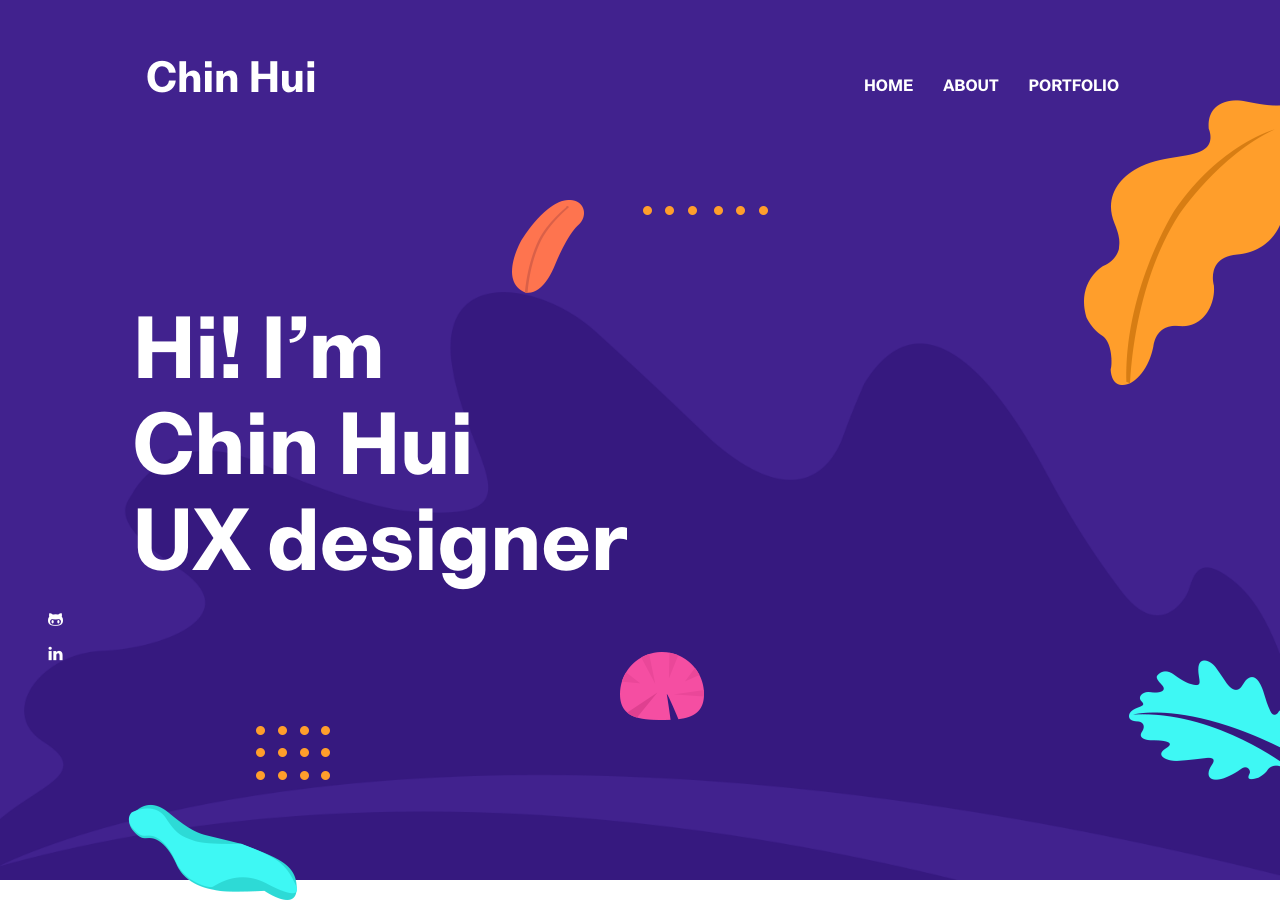
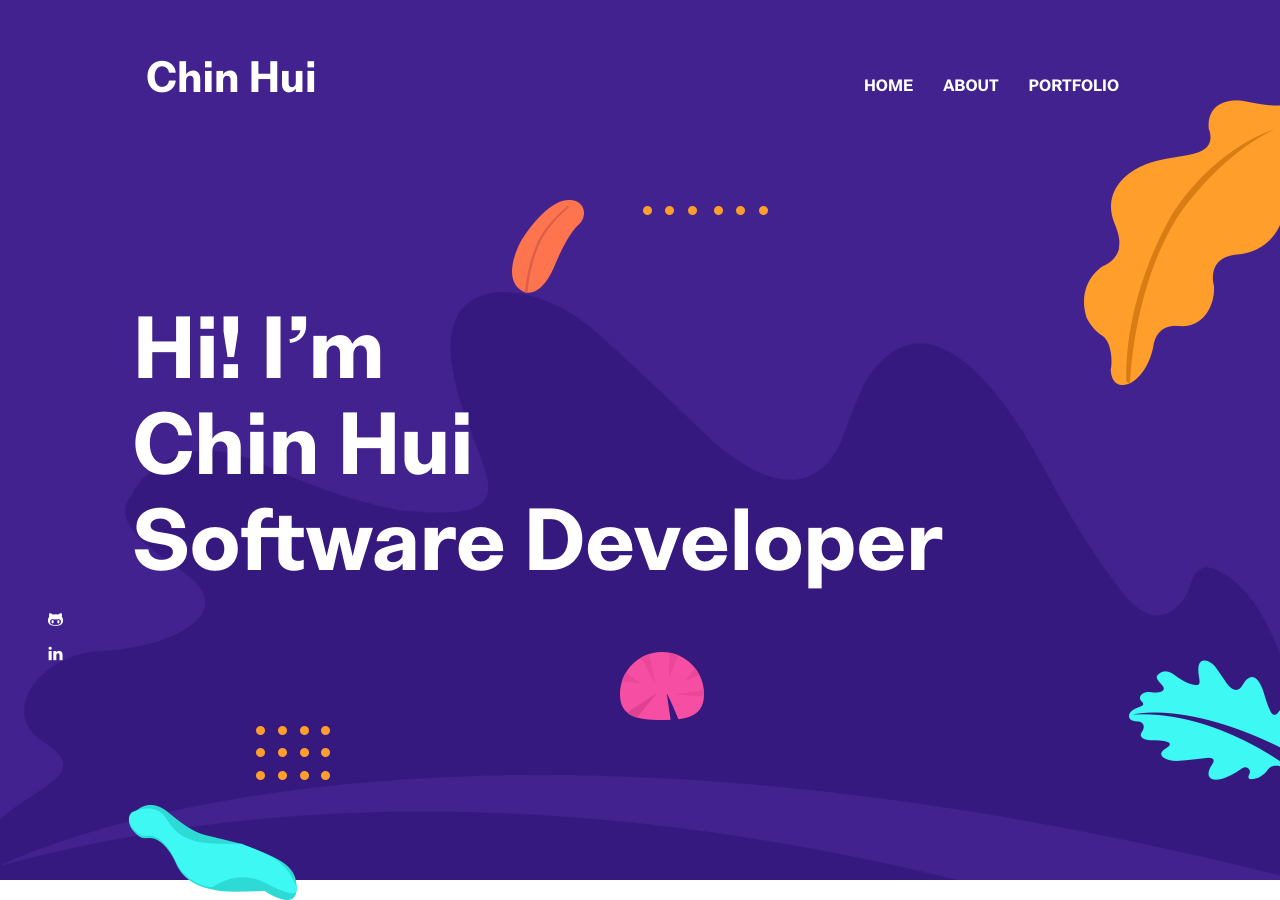
Before and after one commit to EkChinHui/personal-site, a Jekyll site: the page built from index.html, in a window 1280 px wide and 900 px high. Built offline with Jekyll 4.4.1, drawn with Linux system fonts in a browser that asks for light colours.

Commit message:
Update github-pages.yml

```diff
--- a/_data/settings.yml
+++ b/_data/settings.yml
@@ -39,7 +39,7 @@ disqus-identifier: # Add your shortname for Disqus Comment. For example mr-brown
 # Hero Section
 
 hero:
-  hero-title: Hi! I’m <br> Chin Hui <br> UX designer
+  hero-title: Hi! I’m <br> Chin Hui <br> Software Developer
 
 social:
 - {icon: "ti-github", link: "https://www.github.com/ekchinhui"}
```
Also changed, not shown: .github/workflows/github-pages.yml.
